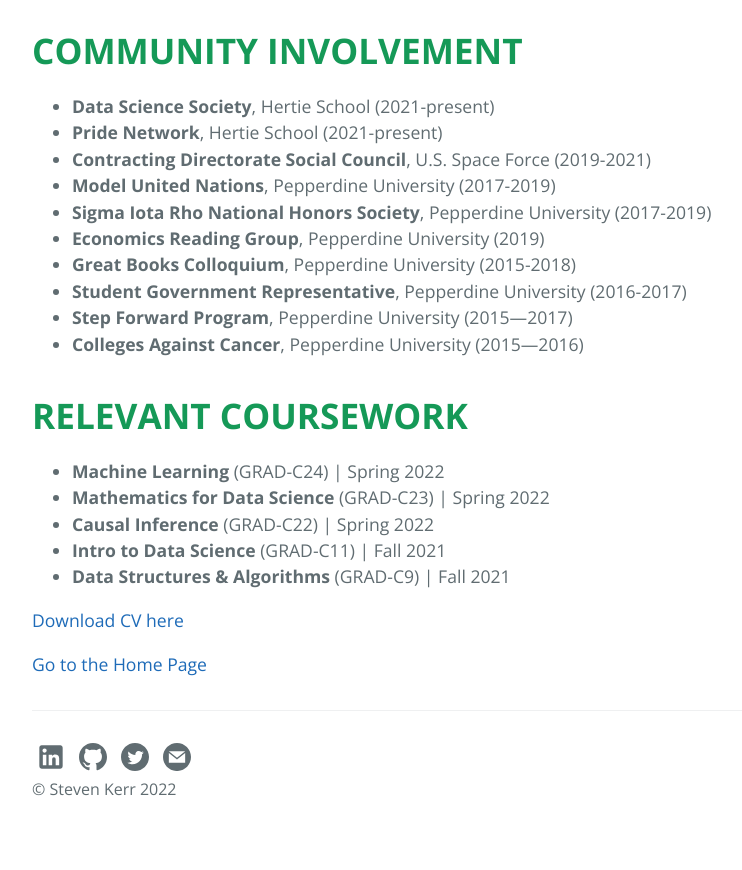
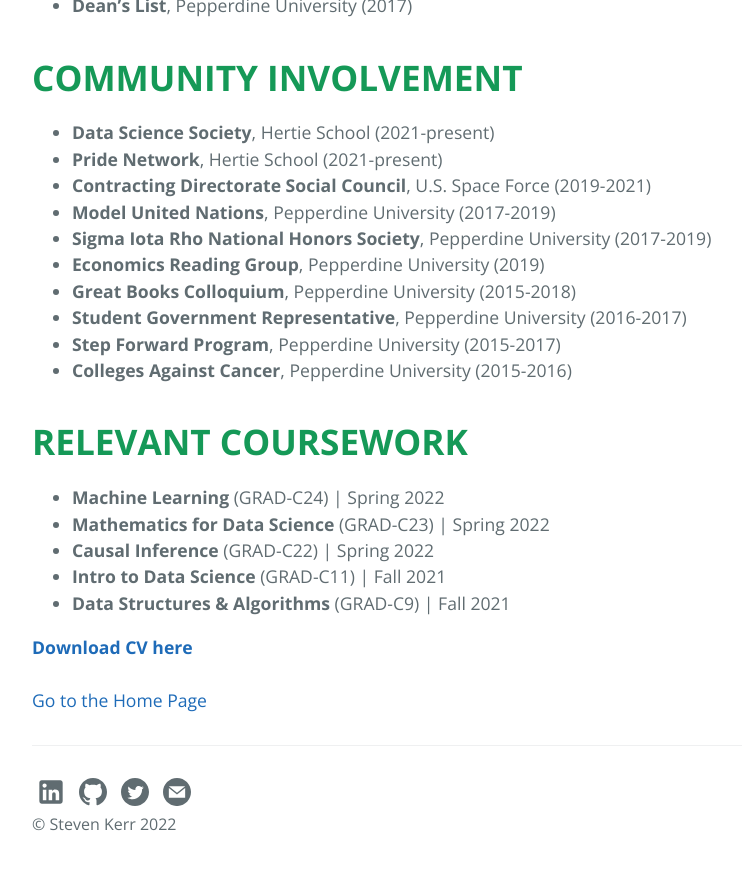
Before and after one commit to smkerr/smkerr.github.io, a Jekyll site: the page built from cv.md, in a window 1280 px wide and 900 px high, scrolled down 3128 px. Shown: the top 870 px of the window, without its empty margins (192-934 px from the left). Built offline with Jekyll 4.4.1, drawn with Linux system fonts in a browser that asks for light colours.

Commit message:
minor tweaks to cv

```diff
--- a/cv.md
+++ b/cv.md
@@ -10,6 +10,7 @@
 **MSc. Data Science for Public Policy, Hertie School of Governance, Berlin (2021-2023)**
   * Interdisciplinary program focusing on applying data science to societal problems
   * Receiving merit-based partial tuition waiver
+<br>
 <br>
 **B.A. Economics, Pepperdine University, Los Angeles (2015-2019)**
   * Thesis: "Effects of Foreign Exchange Rates on US-Japan Trade Relations"
@@ -92,8 +93,8 @@
 * **Economics Reading Group**, Pepperdine University (2019)
 * **Great Books Colloquium**, Pepperdine University (2015-2018)
 * **Student Government Representative**, Pepperdine University (2016-2017)
-* **Step Forward Program**, Pepperdine University (2015—2017)
-* **Colleges Against Cancer**, Pepperdine University (2015—2016)
+* **Step Forward Program**, Pepperdine University (2015-2017)
+* **Colleges Against Cancer**, Pepperdine University (2015-2016)
 
 # **RELEVANT COURSEWORK**
 * **Machine Learning** (GRAD-C24) \| Spring 2022
@@ -102,6 +103,7 @@
 * **Intro to Data Science** (GRAD-C11) \| Fall 2021
 * **Data Structures & Algorithms** (GRAD-C9) \| Fall 2021
 
-[Download CV here](assets/pdf/Kerr-Steven-CV-03.22.pdf)
-
+**[Download CV here](assets/pdf/Kerr-Steven-CV-03.22.pdf)**
+<br>
+<br>
 [Go to the Home Page]({{ '/' | absolute_url }})
```
